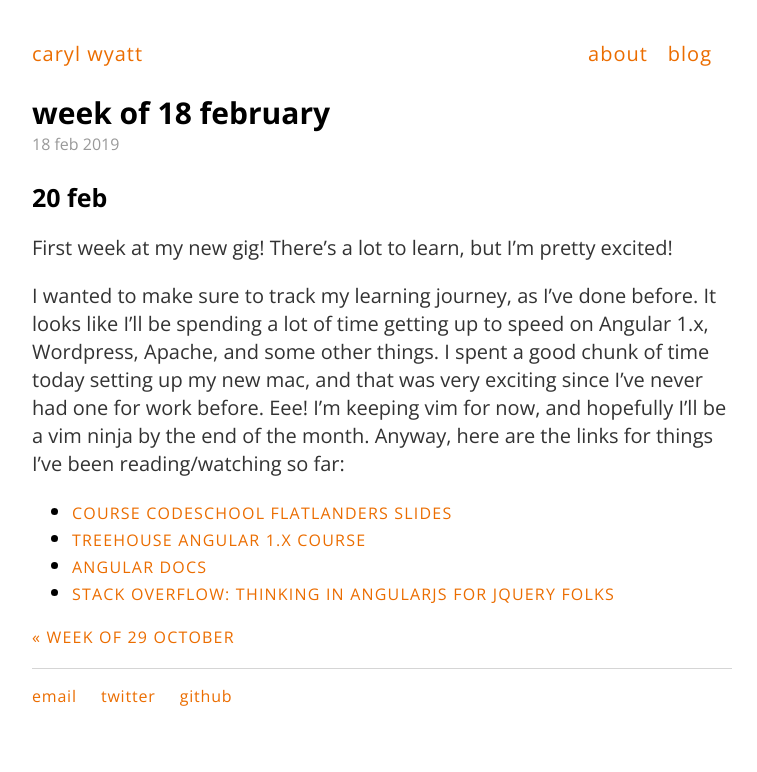
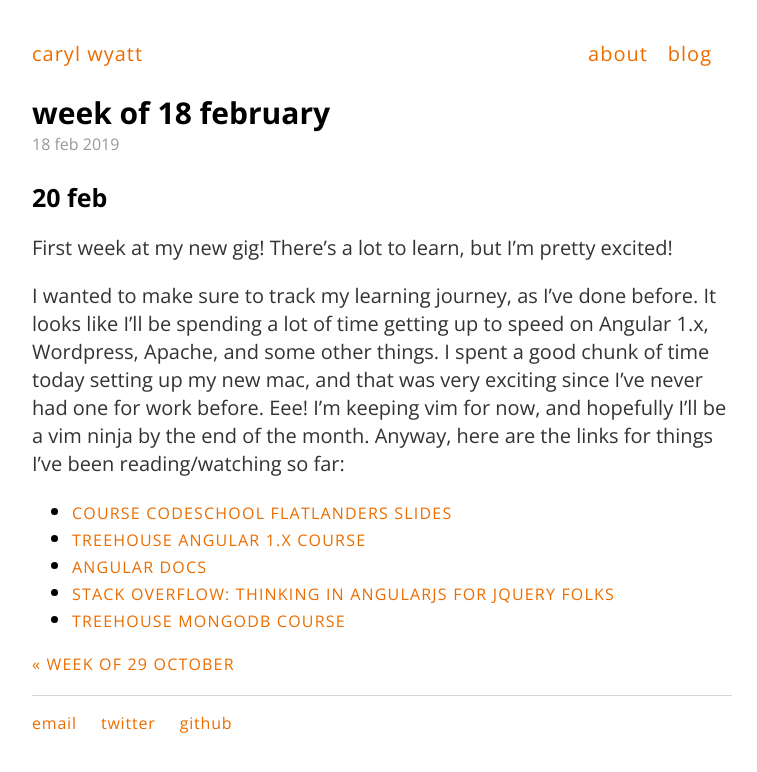
Before and after one commit to carylwyatt/carylwyatt.github.io, a Jekyll site: the page built from _posts/2019-02-18-week-of-18-feb.md, in a window 1280 px wide. Shown: the top 772 px of the page, without its empty margins (258-1015 px from the left). Built offline with Jekyll 4.4.1, drawn with Linux system fonts in a browser that asks for light colours.

Commit message:
updates to post

```diff
--- a/_posts/2019-02-18-week-of-18-feb.md
+++ b/_posts/2019-02-18-week-of-18-feb.md
@@ -13,4 +13,5 @@ I wanted to make sure to track my learning journey, as I've done before. It look
 - [course codeschool flatlanders slides](https://www.slideshare.net/viniciusmoraescom/level01-05-1)
 - [treehouse angular 1.x course](https://teamtreehouse.com/library/angularjs-basics-1x-2)
 - [angular docs](https://docs.angularjs.org/guide/introduction)
-- [stack overflow: thinking in angularjs for jquery folks](https://stackoverflow.com/questions/14994391/thinking-in-angularjs-if-i-have-a-jquery-background)
+- [stack overflow: thinking in angularJS for jquery folks](https://stackoverflow.com/questions/14994391/thinking-in-angularjs-if-i-have-a-jquery-background)
+- [treehouse mongoDB course](https://teamtreehouse.com/library/getting-started-with-mongodb)
```
